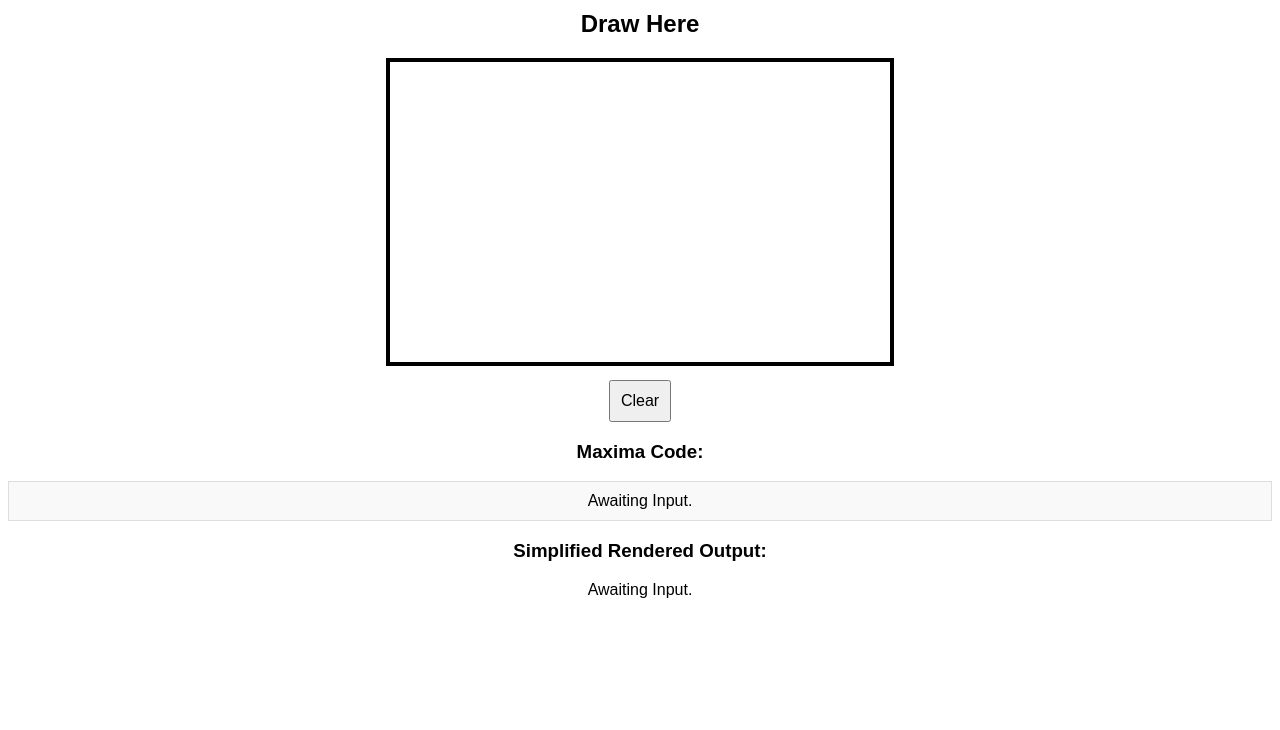
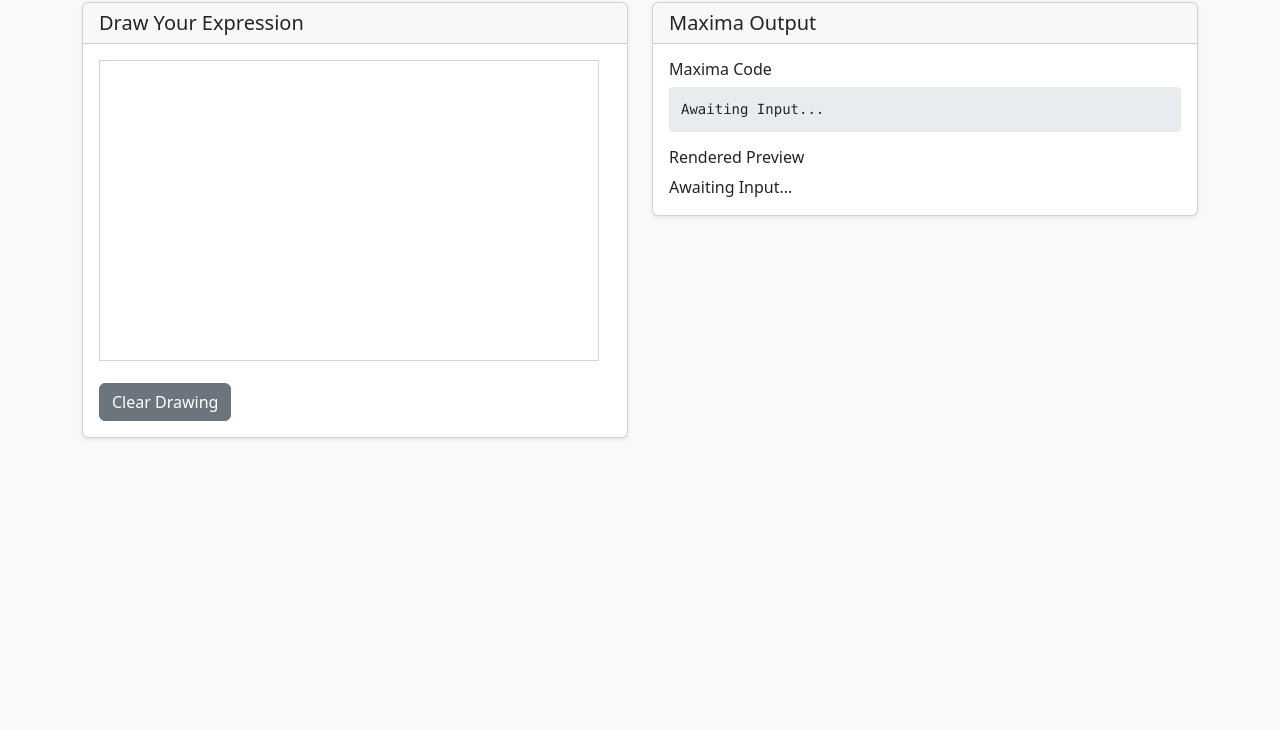
Before and after one commit to AMakelberge/Maximise, a plain HTML site: page templates/index.html in a window 1280 px wide. Shown: the part 78-808 px from the top of the page. Drawn offline with nearby package versions, Linux system fonts and the light colour scheme; some packages are replaced by stand-ins of ours; files that its build step writes are made by us from their sources; no server answers; files whose address does not match are found by name.

Commit message:
improved maximaCode and redid css/frontend

```diff
--- a/static/scripts/script.js
+++ b/static/scripts/script.js
@@ -59,12 +59,24 @@ function stopDrawing(event) {
 
 // Define getPosition to extract the correct coordinates from the event.
 function getPosition(event) {
-    let rect = canvas.getBoundingClientRect();
-    // For touch events, use the first touch's clientX/clientY.
-    let x = isTouchDevice ? event.touches[0].clientX - rect.left : event.clientX - rect.left;
-    let y = isTouchDevice ? event.touches[0].clientY - rect.top : event.clientY - rect.top;
+    const rect = canvas.getBoundingClientRect();
+    let clientX, clientY;
+    if (isTouchDevice) {
+      clientX = event.touches[0].clientX;
+      clientY = event.touches[0].clientY;
+    } else {
+      clientX = event.clientX;
+      clientY = event.clientY;
+    }
+    // Calculate scale factors
+    const scaleX = canvas.width / rect.width;
+    const scaleY = canvas.height / rect.height;
+    // Adjust the coordinates based on the scaling factors.
+    const x = (clientX - rect.left) * scaleX;
+    const y = (clientY - rect.top) * scaleY;
     return { x, y };
-}
+  }
+
 
 //submitButton.addEventListener("click", sendDrawing)
 function sendDrawing() {
--- a/templates/index.html
+++ b/templates/index.html
@@ -2,10 +2,11 @@
 <html lang="en">
 <head>
   <meta charset="UTF-8">
-    <meta name="viewport" content="width=device-width, initial-scale=1.0">
-    <title>Draw and Save</title>
-    <link rel="stylesheet" type="text/css" href="static/styles/style.css">
-    <script src="https://cdn.socket.io/4.6.1/socket.io.min.js"></script>
+  <meta name="viewport" content="width=device-width, initial-scale=1">
+  <title>Maxima Converter</title>
+  <!-- Bootstrap CSS (v5) -->
+  <link href="https://cdn.jsdelivr.net/npm/bootstrap@5.3.0/dist/css/bootstrap.min.css" rel="stylesheet">
+  <!-- MathJax v2 Configuration -->
   <script type="text/x-mathjax-config">
     MathJax.Hub.Config({
       tex2jax: {
@@ -16,29 +17,82 @@
       messageStyle: "none"
     });
   </script>
+  <!-- MathJax v2 -->
   <script src="https://cdnjs.cloudflare.com/ajax/libs/mathjax/2.7.9/MathJax.js?config=TeX-AMS_HTML"></script>
+  <!-- Custom CSS -->
+  <style>
+    body {
+      background-color: #f8f9fa;
+    }
+    .canvas-container {
+      position: relative;
+      margin-bottom: 1rem;
+    }
+    #drawCanvas {
+      border: 1px solid #ced4da;
+      background-color: #fff;
+      width: 100%;
+      max-width: 500px;
+      cursor: crosshair;
+    }
+    .card {
+      margin-bottom: 1rem;
+    }
+    pre {
+      background-color: #e9ecef;
+      padding: 0.75rem;
+      border-radius: 0.25rem;
+    }
+  </style>
 </head>
 <body>
-    <div className="boxes">
-        <h1 className="title">Maximise</h1>
+  <!-- Navbar -->
+  <nav class="navbar navbar-expand-lg navbar-dark bg-primary">
+    <div class="container">
+      <a class="navbar-brand" href="#">Maxima Converter</a>
+    </div>
+  </nav>
 
-        <div className="canvasBox">
-            <h2>Draw Here</h2>
-            <canvas id="drawCanvas"></canvas>
-            <br>
-            <button id="clearButton">Clear</button>
-            <!-- <button id="submitButton">Submit</button> -->
+  <!-- Main Content -->
+  <div class="container my-4">
+    <div class="row">
+      <!-- Drawing Section -->
+      <div class="col-md-6">
+        <div class="card shadow-sm">
+          <div class="card-header">
+            <h5 class="mb-0">Draw Your Expression</h5>
           </div>
-        <div className="maximaCodeBox">
-            <h3>Maxima Code:</h3>
-            <p id="maximaCode">Awaiting Input.</p>
+          <div class="card-body">
+            <div class="canvas-container">
+              <canvas id="drawCanvas" width="500" height="300"></canvas>
             </div>
-        <div className="renderedCodeBox">
-            <h3>Simplified Rendered Output:</h3>
-            <p id="maximaRendered">Awaiting Input.</p>
+            <button id="clearButton" class="btn btn-secondary">Clear Drawing</button>
+          </div>
         </div>
       </div>
 
+      <!-- Output Section -->
+      <div class="col-md-6">
+        <div class="card shadow-sm">
+          <div class="card-header">
+            <h5 class="mb-0">Maxima Output</h5>
+          </div>
+          <div class="card-body">
+            <h6>Maxima Code</h6>
+            <pre id="maximaCode">Awaiting Input...</pre>
+            <h6 class="mt-3">Rendered Preview</h6>
+            <div id="maximaRendered">Awaiting Input...</div>
+          </div>
+        </div>
+      </div>
+    </div>
+  </div>
+
+  <!-- Socket.IO -->
+  <script src="https://cdn.socket.io/4.6.1/socket.io.min.js"></script>
+  <!-- Custom Script -->
   <script type="module" src="static/scripts/script.js"></script>
+  <!-- Bootstrap JS Bundle (optional if you need JS components) -->
+  <script src="https://cdn.jsdelivr.net/npm/bootstrap@5.3.0/dist/js/bootstrap.bundle.min.js"></script>
 </body>
 </html>
```
Also changed, not shown: 1 other file. Lines whose indentation alone changed are shown as unchanged.
